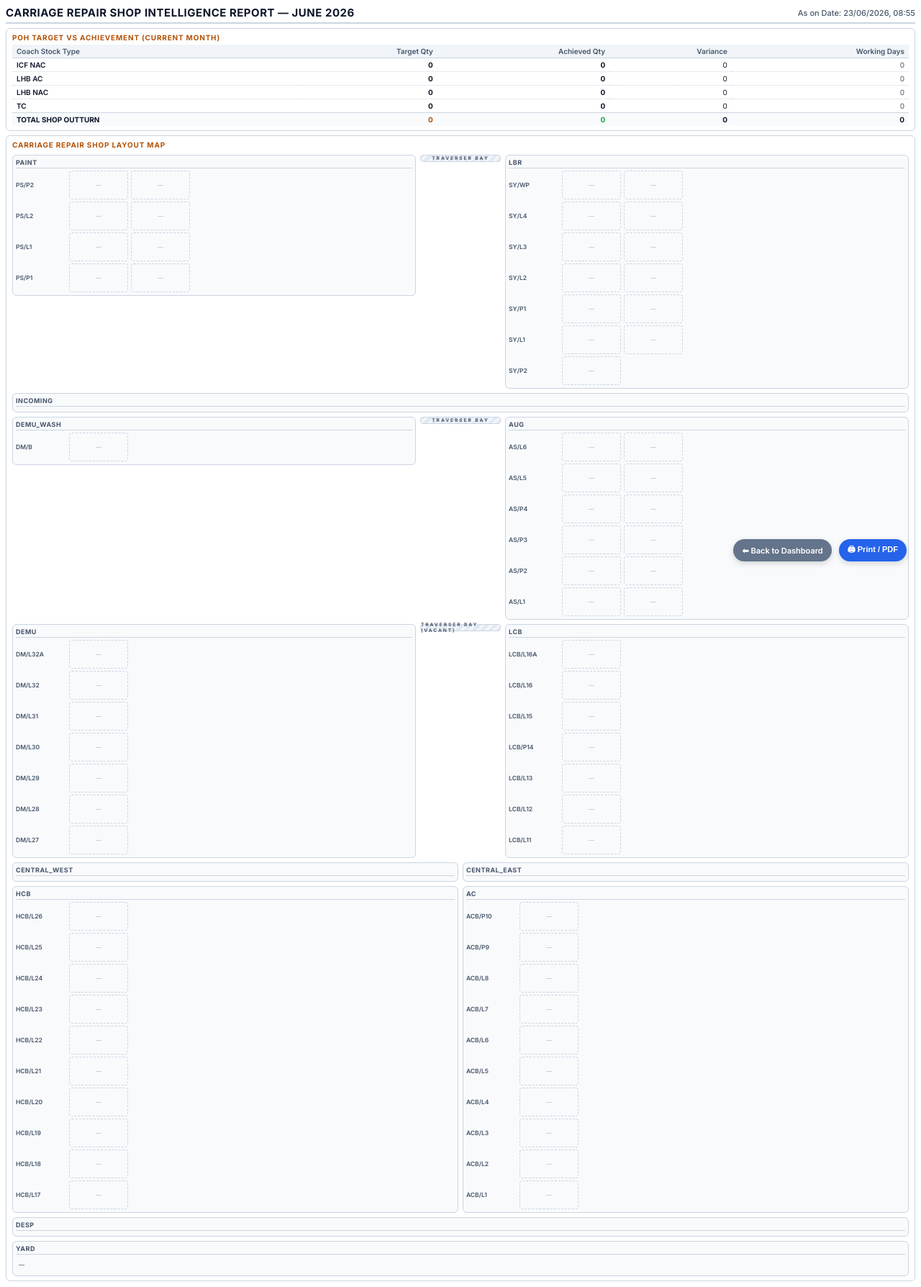
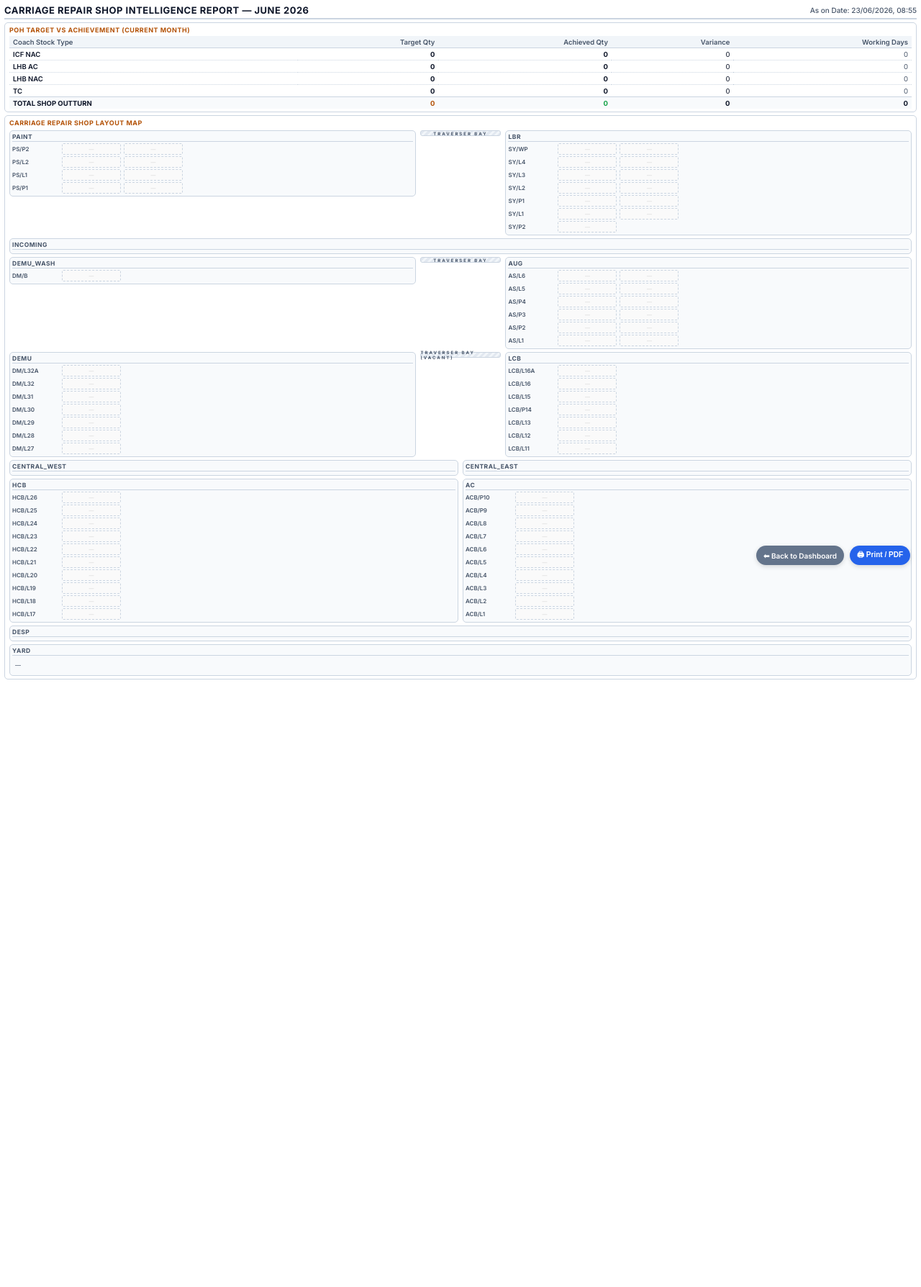
Before and after one commit to jijolw/Loco-Works-Dashboard, a Flask app: page /report/aerial in a window 1280 px wide. Shown: the whole page at 72% size. After the commit the page ends 944 px from the top, so only its background shows below. Run offline with Flask 3, Linux system fonts and the light colour scheme; data that the repository does not hold is empty.

Commit message:
Fix LHB targets key collision, style man hours with bold dark colors, compress empty box heights to 16px to fit A4 page printout, and force PDF print colors

```diff
--- a/templates/report_aerial.html
+++ b/templates/report_aerial.html
@@ -41,7 +41,7 @@
             font-family: 'Inter', -apple-system, BlinkMacSystemFont, "Segoe UI", Roboto, sans-serif;
             background-color: var(--bg-dark);
             color: var(--text-main);
-            padding: 8px;
+            padding: 6px;
             overflow-x: hidden;
             -webkit-print-color-adjust: exact !important;
             print-color-adjust: exact !important;
@@ -83,7 +83,7 @@
             margin: 0 auto;
             display: flex;
             flex-direction: column;
-            gap: 6px;
+            gap: 4px;
         }
 
         /* Header block */
@@ -92,17 +92,17 @@
             justify-content: space-between;
             align-items: center;
             border-bottom: 2px solid var(--border-color);
-            padding-bottom: 4px;
+            padding-bottom: 3px;
         }
         .report-title {
-            font-size: 15px;
+            font-size: 13px;
             font-weight: 700;
             text-transform: uppercase;
             letter-spacing: 0.5px;
             color: var(--text-main);
         }
         .report-date {
-            font-size: 11px;
+            font-size: 10px;
             color: var(--text-muted);
             font-weight: 500;
         }
@@ -111,32 +111,32 @@
         .targets-section {
             background: var(--card-bg);
             border: 1px solid var(--border-color);
-            border-radius: 6px;
-            padding: 6px 8px;
+            border-radius: 5px;
+            padding: 4px 6px;
         }
         .section-title {
-            font-size: 10px;
+            font-size: 9px;
             font-weight: 700;
             text-transform: uppercase;
-            letter-spacing: 0.8px;
+            letter-spacing: 0.5px;
             color: var(--gold);
-            margin-bottom: 4px;
+            margin-bottom: 3px;
         }
         .targets-table {
             width: 100%;
             border-collapse: collapse;
-            font-size: 10px;
+            font-size: 9.5px;
         }
         .targets-table th {
             text-align: left;
-            padding: 3px 6px;
+            padding: 2.5px 5px;
             background: #f1f5f9;
             font-weight: 600;
             color: var(--text-muted);
             border-bottom: 1px solid var(--border-color);
         }
         .targets-table td {
-            padding: 3px 6px;
+            padding: 2.5px 5px;
             border-bottom: 1px dotted var(--border-color);
         }
         .targets-table tr:last-child td {
@@ -150,22 +150,22 @@
         /* Floating action buttons */
         .no-print-actions {
             position: fixed;
-            bottom: 20px;
-            right: 20px;
+            bottom: 15px;
+            right: 15px;
             z-index: 1000;
             display: flex;
-            gap: 10px;
+            gap: 8px;
         }
         .btn-action {
             background: #2563eb;
             color: #ffffff;
             border: none;
-            padding: 6px 12px;
-            border-radius: 16px;
-            font-size: 11px;
+            padding: 5px 10px;
+            border-radius: 14px;
+            font-size: 10px;
             font-weight: 600;
             cursor: pointer;
-            box-shadow: 0 3px 8px rgba(0,0,0,0.15);
+            box-shadow: 0 2px 6px rgba(0,0,0,0.15);
             transition: all 0.2s ease;
             text-decoration: none;
             display: inline-flex;
@@ -187,17 +187,17 @@
         .map-section {
             background: var(--card-bg);
             border: 1px solid var(--border-color);
-            border-radius: 6px;
-            padding: 6px 8px;
+            border-radius: 5px;
+            padding: 4px 6px;
             display: flex;
             flex-direction: column;
-            gap: 4px;
+            gap: 2px;
         }
 
         .shops-grid {
             display: flex;
             flex-direction: column;
-            gap: 6px;
+            gap: 4px;
             width: 100%;
         }
 
@@ -205,32 +205,32 @@
         .zone {
             border: 1px solid var(--border-color);
             background: #f8fafc;
-            border-radius: 6px;
-            padding: 4px;
+            border-radius: 5px;
+            padding: 3px;
         }
         .zone-title {
-            font-size: 9px;
+            font-size: 8.5px;
             font-weight: 700;
             text-transform: uppercase;
             letter-spacing: 0.5px;
             color: var(--text-muted);
-            margin-bottom: 3px;
+            margin-bottom: 2px;
             border-bottom: 1px solid var(--border-color);
-            padding-bottom: 2px;
+            padding-bottom: 1px;
         }
 
         .line-row {
             display: flex;
             align-items: center;
             gap: 4px;
-            margin-bottom: 3px;
+            margin-bottom: 2px;
         }
         .line-row:last-child {
             margin-bottom: 0;
         }
         .line-name {
-            width: 70px;
-            font-size: 8.5px;
+            width: 65px;
+            font-size: 8px;
             font-weight: 600;
             color: var(--text-muted);
             overflow: hidden;
@@ -257,20 +257,22 @@
         }
         .empty-box {
             width: 82px;
-            height: 40px;
-            border-radius: 4px;
+            height: 16px;
+            border-radius: 2px;
             border: 1px dashed var(--border-color);
             display: flex;
             align-items: center;
             justify-content: center;
-            font-size: 8px;
-            color: rgba(0,0,0,0.25);
+            font-size: 7px;
+            color: rgba(0,0,0,0.15);
+            background-color: #fafafa;
         }
 
         .cb-header {
             display: flex;
             justify-content: space-between;
             align-items: flex-start;
+            line-height: 1;
         }
         .cb-num {
             font-size: 8.5px;
@@ -342,20 +347,20 @@
 
         /* Traverser blocks */
         .traverser-row {
-            height: 10px;
+            height: 8px;
             background: repeating-linear-gradient(
                 -45deg,
                 #e2e8f0,
-                #e2e8f0 4px,
-                #f1f5f9 4px,
-                #f1f5f9 8px
+                #e2e8f0 3px,
+                #f1f5f9 3px,
+                #f1f5f9 6px
             );
             border: 1px solid var(--border-color);
-            border-radius: 4px;
+            border-radius: 3px;
             display: flex;
             align-items: center;
             justify-content: center;
-            font-size: 6.5px;
+            font-size: 6px;
             font-weight: 700;
             color: var(--text-muted);
             letter-spacing: 2px;
@@ -366,7 +371,7 @@
         .flat-row-container {
             display: flex;
             flex-direction: column;
-            gap: 3px;
+            gap: 2px;
         }
 
         /* ── PRINT MEDIA RULES ── */
@@ -581,7 +626,7 @@
 
             // Pre-survey hours
             let preHours = coach.presurveyhrs || '';
-            let preHtml = preHours ? `<div class="cb-extra">Pre: ${preHours}h</div>` : '';
+            let preHtml = preHours ? `<div class="cb-extra cb-hours">Pre: ${preHours}h</div>` : '';
 
             // Corrosion Dates
             let corrHtml = '';
@@ -748,12 +793,12 @@
                     if (fam.includes("ICF") && fam.includes("NAC")) {
                         groupedTargets["ICF NAC"].target += t.target;
                         groupedTargets["ICF NAC"].actual += t.actual;
-                    } else if (fam.includes("LHB") && fam.includes("AC")) {
+                    } else if (fam.includes("LHB") && fam.includes("NAC")) { // Check NAC first
+                        groupedTargets["LHB NAC"].target += t.target;
+                        groupedTargets["LHB NAC"].actual += t.actual;
+                    } else if (fam.includes("LHB") && fam.includes("AC")) { // Check AC next
                         groupedTargets["LHB AC"].target += t.target;
                         groupedTargets["LHB AC"].actual += t.actual;
-                    } else if (fam.includes("LHB") && fam.includes("NAC")) {
-                        groupedTargets["LHB NAC"].target += t.target;
-                        groupedTargets["LHB NAC"].actual += t.actual;
                     } else if (fam.includes("EMU") || fam.includes("MEMU") || fam.includes("DEMU") || fam.includes("TC") || fam.includes("DTC") || fam.includes("DPC")) {
                         groupedTargets["TC"].target += t.target;
                         groupedTargets["TC"].actual += t.actual;
```
Also changed, not shown: other parts of templates/report_aerial.html (+59 -16 lines).
